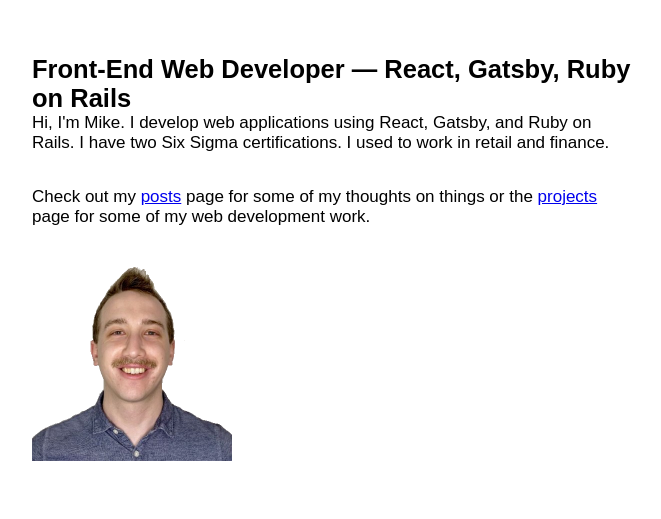
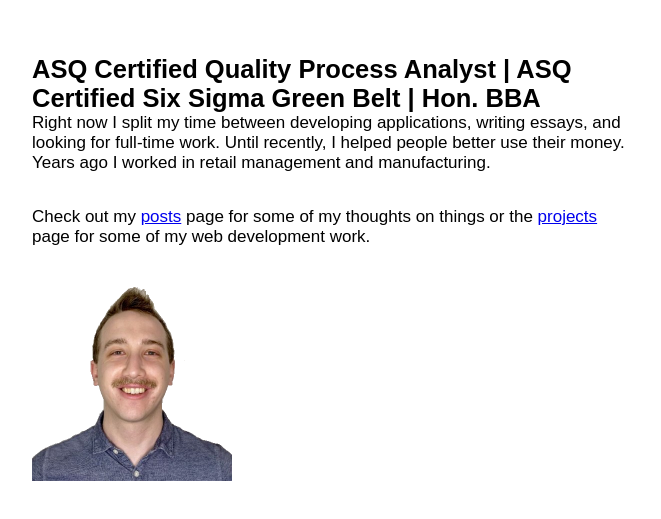
Before and after one commit to alchemistikk/my-gatsby-site, a Gatsby site: page /about in a window 1280 px wide. Shown: the part 201-720 px from the top of the page, without its empty margins (308-969 px from the left). Built offline with nearby package versions, Linux system fonts and the light colour scheme; Gatsby itself is replaced by a stand-in of ours.

Commit message:
Update about

```diff
--- a/src/pages/about.js
+++ b/src/pages/about.js
@@ -12,11 +12,14 @@
     <Layout pageTitle="About">
       <div className={aboutPage}>
         <div className={aboutSection}>
-          <h2>Front-End Web Developer — React, Gatsby, Ruby on Rails</h2>
+          <h2>ASQ Certified Quality Process Analyst |
+	  ASQ Certified Six Sigma Green Belt |
+	  Hon. BBA</h2>
           <p>
-            Hi, I'm Mike. I develop web applications using React, Gatsby, and
-            Ruby on Rails. I have two Six Sigma certifications. I used to work
-            in retail and finance.
+	  Right now I split my time between developing applications,
+	  writing essays, and looking for full-time work. Until recently,
+	  I helped people better use their money. Years ago I worked in retail
+	  management and manufacturing.
           </p>
           <p>
             Check out my <a href="./posts">posts</a> page for some of my
```
